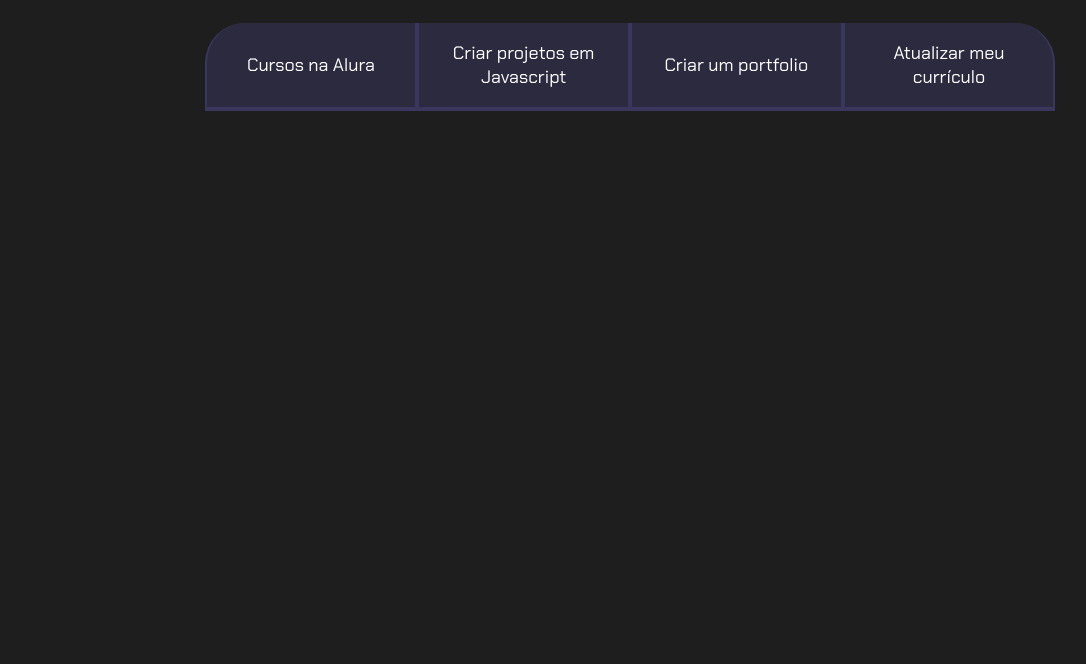
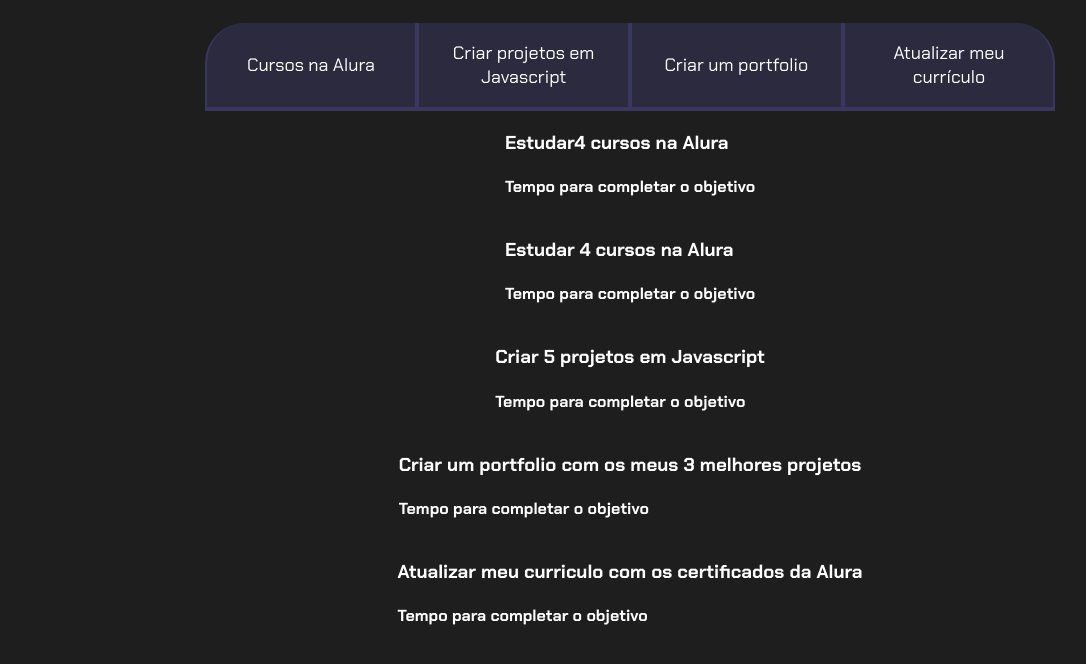
Before and after one commit to theoarrudapeixoto/2T---3Eferboladeouro, a plain HTML site: page index.html in a window 1280 px wide. Shown: the part 80-744 px from the top of the page, without its empty margins (10-1096 px from the left). Drawn offline with Linux system fonts and the light colour scheme.

Commit message:
ferv e theo

```diff
--- a/index.html
+++ b/index.html
@@ -17,6 +17,31 @@
             <button class="botao">Criar um portfolio</button>
             <button class="botao">Atualizar meu currículo</button>
         </div>
+        <div class=»abas-textos»>
+        <div class=»aba-conteudo»>
+       <h3 class=»aba-conteudo-titulo-principal»>Estudar4 cursos na Alura</h3>
+    <h4 class=»aba-conteudo-titulo-secundario»>Tempo para completar o objetivo</h4>
+   </div>
+</div>
+        <div class=»abas-textos></div>
+        <div class=“aba-conteudo ativo»>
+        <h3 class=»aba-conteudo-titulo-principal»>Estudar 4 cursos na Alura</h3>
+         <h4 class=»aba-conteudo-titulo-secundario»>Tempo para completar o objetivo</h4>
+        </div>
+       <div class=»aba-conteudo»>
+        <h3 class=»aba-conteudo-titulo-principal»>Criar 5 projetos em Javascript</h3>
+        <h4 class=»aba-conteudo-titulo-secundario»>Tempo para completar o objetivo</h4>
+     </div>
+      <div class=»aba-conteudo»>
+        <h3 class=»aba-conteudo-titulo-principal»>Criar um portfolio com os meus 3 melhores projetos</h3>
+        <h4 class=»aba-conteudo-titulo-secundario»>Tempo para completar o objetivo</h4>
+     </div>
+     <div class=»aba-conteudo»>
+        <h3 class=»aba-conteudo-titulo-principal»>Atualizar meu curriculo com os certificados da
+Alura</h3>
+        <h4 class=»aba-conteudo-titulo-secundario»>Tempo para completar o objetivo</h4>
+    </div>
+    </div>
     </section>
      <script src="main.js"></script>
 </body>
```
